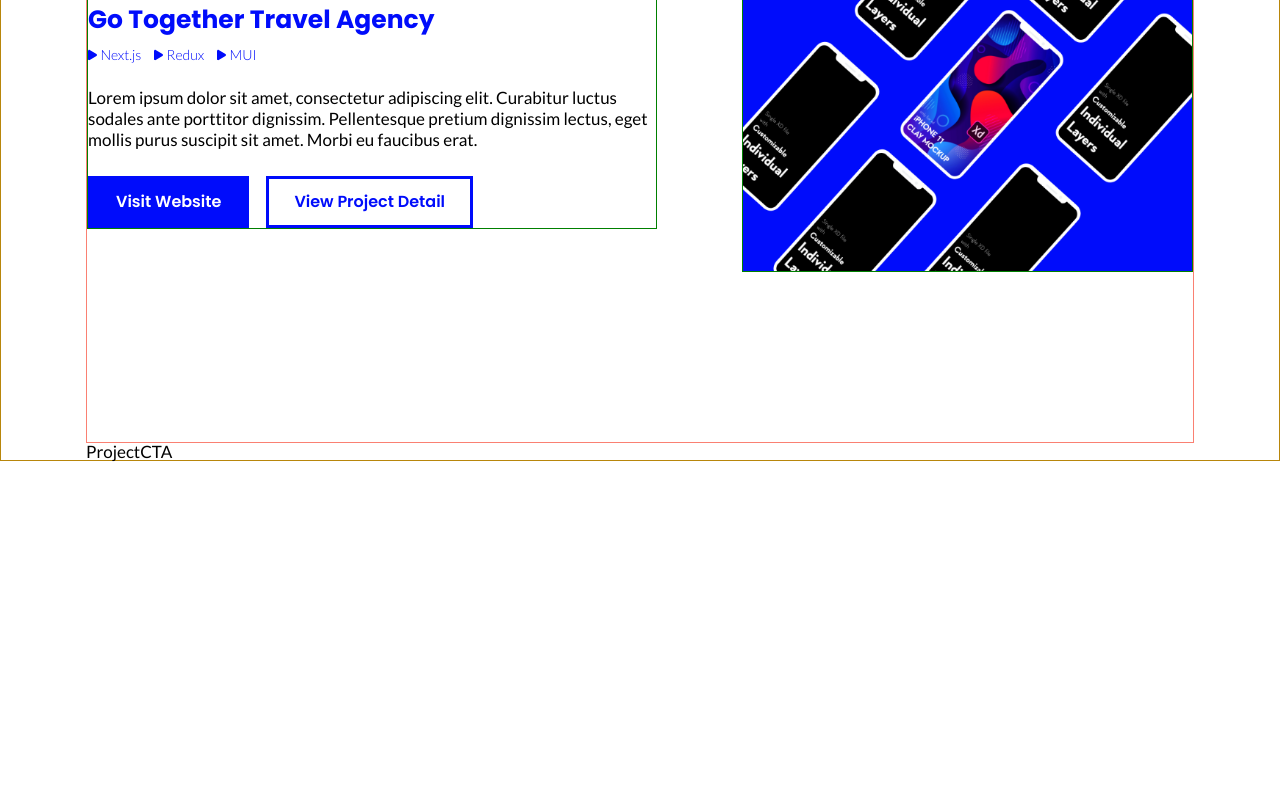
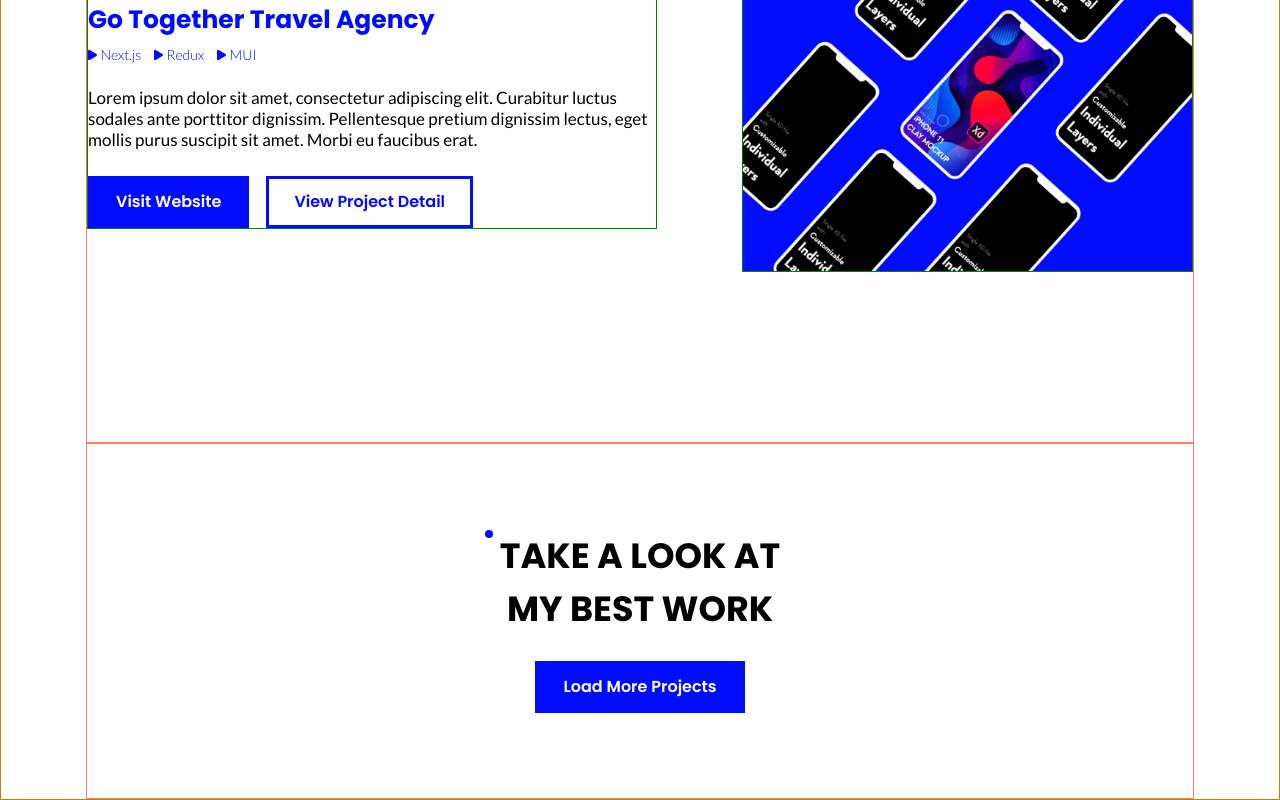
Before and after one commit to hyeonahc/portfolio, a Next.js app: page / in a window 1280 px wide. Shown: the part 2400-3200 px from the top of the page. Before the commit the page ends 2862 px from the top, so only its background shows below. Built offline with nearby package versions, Linux system fonts and the light colour scheme.

Commit message:
#8 design: Add element and design to ProjectCTA

```diff
--- a/components/ProjectCTA/ProjectCTA.styled.js
+++ b/components/ProjectCTA/ProjectCTA.styled.js
@@ -0,0 +1,11 @@
+import styled from 'styled-components'
+
+export const Title = styled.h2`
+  font-family: ${props => props.theme.fontFamily.poppins};
+  font-size: ${props => props.theme.fontSizes.xxl};
+  font-weight: ${props => props.theme.fontWeight.bold};
+  text-transform: uppercase;
+  line-height: normal;
+  text-align: center;
+  position: relative;
+`
--- a/components/ProjectCTA/index.js
+++ b/components/ProjectCTA/index.js
@@ -1,5 +1,33 @@
+import Button from '@components/Button'
+import { BulletPoint, Row } from '@styles/globals'
+import { Title } from './ProjectCTA.styled'
+
+const btnInfo = [
+  {
+    name: 'load more projects',
+    link: '/portfolio',
+    newTab: false,
+  },
+]
+
 const ProjectCTA = () => {
-  return <div>ProjectCTA</div>
+  return (
+    <Row
+      padding='5em 0'
+      flexDirection='column'
+      gap='1.5em'>
+      <Title>
+        <BulletPoint
+          top='1px'
+          left='-15px'
+        />
+        take a look at
+        <br />
+        my best work
+      </Title>
+      <Button btnInfo={btnInfo} />
+    </Row>
+  )
 }
 
 export default ProjectCTA
--- a/styles/globals.js
+++ b/styles/globals.js
@@ -50,6 +50,7 @@
   height: ${props => props.height};
   padding: ${props => props.padding};
   display: flex;
+  flex-direction: ${props => props.flexDirection};
   align-items: center;
   justify-content: ${props => props.justifyContent};
   gap: ${props => props.gap};
```
